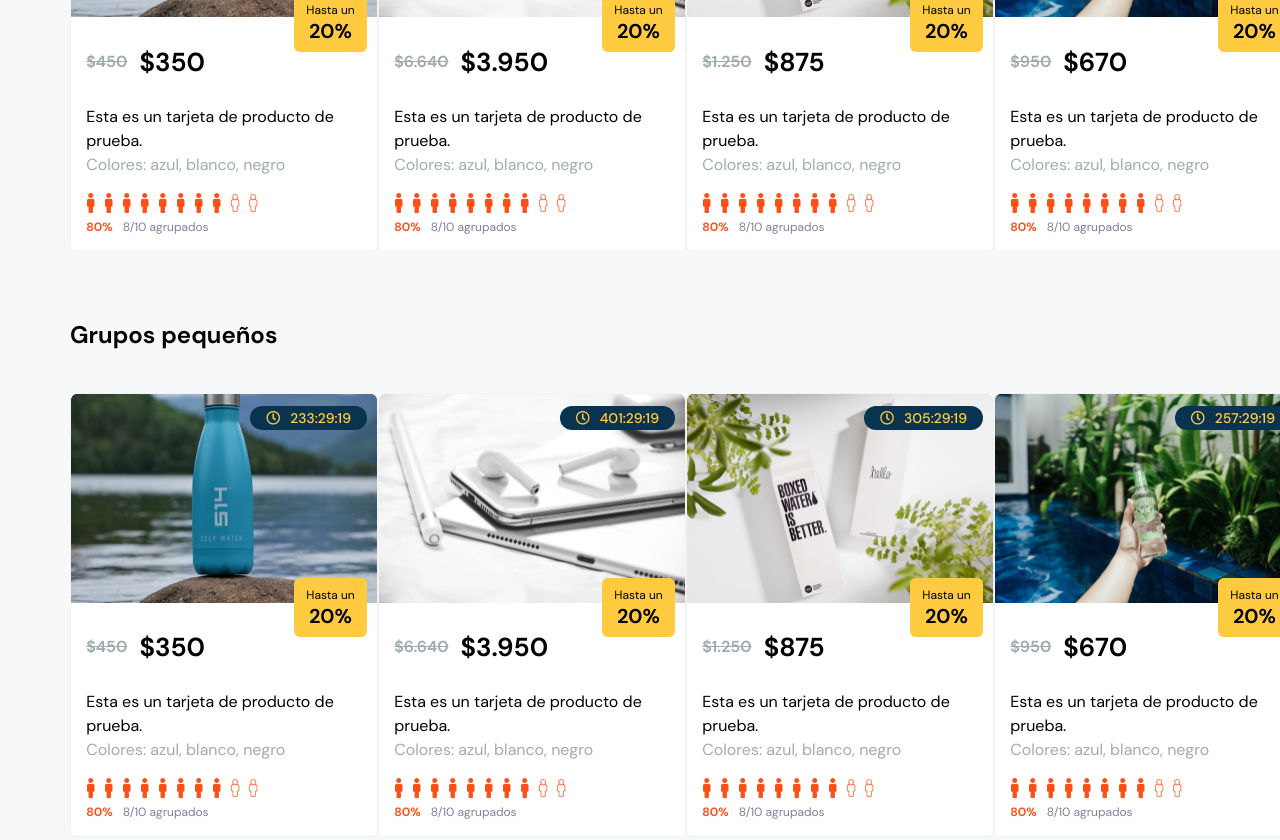
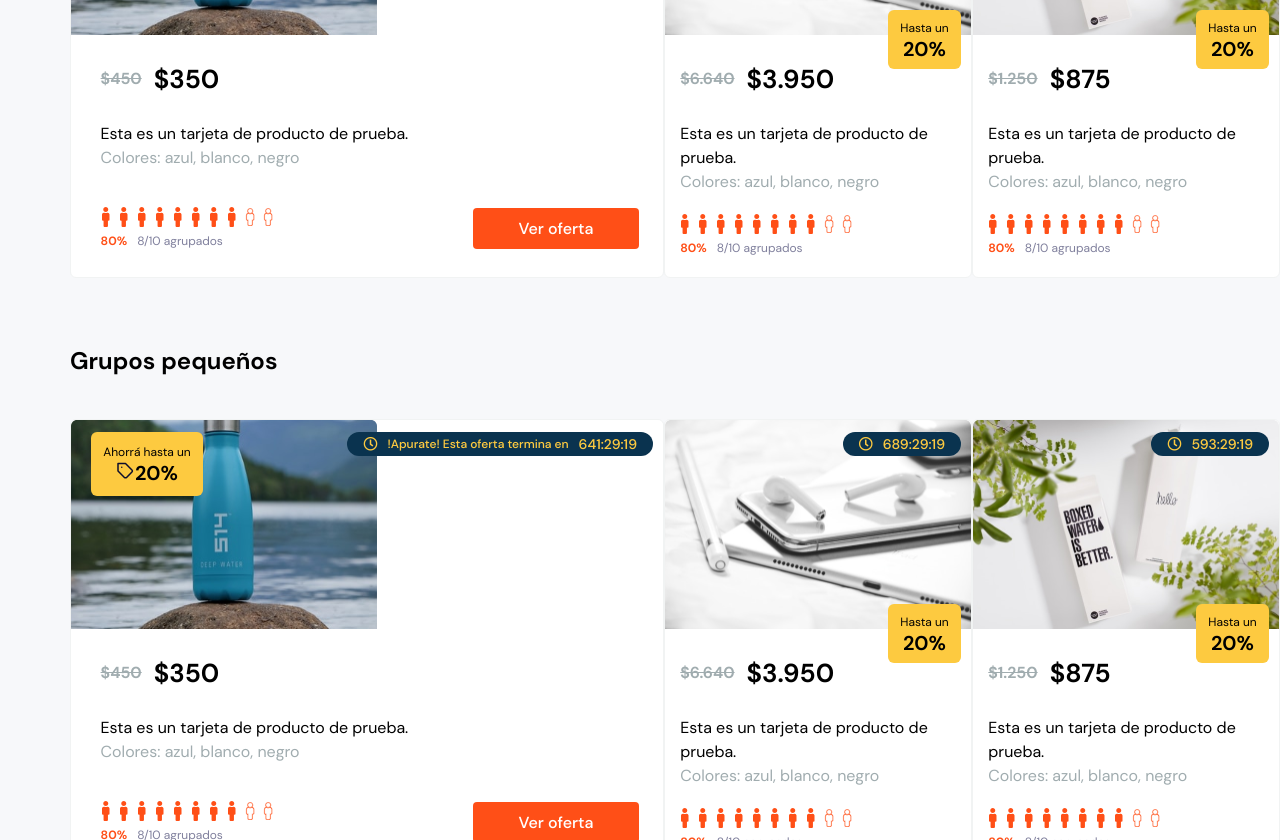
Before and after one commit to hjgonzalez06/cg-app, a React (Create React App) app: page / in a window 1280 px wide. Shown: the part 1960-2800 px from the top of the page. Built offline with nearby package versions, Linux system fonts and the light colour scheme.

Commit message:
Implement extended ProductCards

```diff
--- a/src/components/CategoryListContainer/index.js
+++ b/src/components/CategoryListContainer/index.js
@@ -9,9 +9,7 @@ const CategoryListContainer = () => {
   const categoryList = useCategoryList()
 
   return (
-    Object.entries(categoryList).map(([categoryTitle, productIds]) => {
-      const featuredProductId = productIds[0]
-
+    Object.entries(categoryList).map(([categoryTitle, { productIds, featuredProductId }]) => {
       return (
           <>
               <h2 className={classes.categoryTitle}>{categoryTitle}</h2>
--- a/src/components/CountdownTimer/index.js
+++ b/src/components/CountdownTimer/index.js
@@ -1,19 +1,23 @@
 import React from 'react'
 import PropTypes from 'prop-types'
+import classnames from 'classnames'
 
 import classes from './styles.module.scss'
 
-const CountdownTimer = ({ remainingTime }) => {
+const CountdownTimer = ({ remainingTime, extended }) => {
   return (
-    <div className={classes.countdownTimer}>
-      <i className={'far fa-clock'} />
-      <span>{remainingTime}</span>
+    <div className={classnames(classes.countdownTimer, { [classes.extended]: extended })}>
+    {extended
+      ? <><i className={'far fa-clock'} /><span>!Apurate! Esta oferta termina en</span><span>{remainingTime}</span></>
+      : <><i className={'far fa-clock'} /><span>{remainingTime}</span></>
+    }
     </div>
   )
 }
 
 CountdownTimer.propTypes = {
-  remainingTime: PropTypes.string
+  remainingTime: PropTypes.string,
+  extended: PropTypes.bool
 }
 
 export default CountdownTimer
--- a/src/components/CountdownTimer/styles.module.scss
+++ b/src/components/CountdownTimer/styles.module.scss
@@ -19,4 +19,12 @@
     line-height: 22px;
     margin: auto 0 auto 5px;
   }
+
+  &.extended {
+    & > span:first-of-type {
+      font-size: 12px;
+      line-height: 22px;
+      margin: auto 5px;
+    }
+  }
 }
--- a/src/components/CountdownTimerContainer/index.js
+++ b/src/components/CountdownTimerContainer/index.js
@@ -6,7 +6,7 @@ import calculateRemainingTime from '../../utils/calculateRemainingTime'
 
 const RECALCULATE_TIME = 1000
 
-const CountdownTimerContainer = ({ expirationDate }) => {
+const CountdownTimerContainer = ({ expirationDate, extended }) => {
   const [remainingTime, setRemainingTime] = useState(() => calculateRemainingTime(expirationDate))
 
   useEffect(() => {
@@ -18,12 +18,13 @@ const CountdownTimerContainer = ({ expirationDate }) => {
   }, [expirationDate])
 
   return (
-    <CountdownTimer remainingTime={remainingTime} />
+    <CountdownTimer remainingTime={remainingTime} extended={extended} />
   )
 }
 
 CountdownTimerContainer.propTypes = {
-  expirationDate: PropTypes.string
+  expirationDate: PropTypes.string,
+  extended: PropTypes.bool
 }
 
 export default CountdownTimerContainer
--- a/src/components/GroupOccupancy/index.js
+++ b/src/components/GroupOccupancy/index.js
@@ -1,13 +1,14 @@
 import React from 'react'
 import PropTypes from 'prop-types'
+import classnames from 'classnames'
 
 import Units from './Units'
 
 import classes from './styles.module.scss'
 
-const GroupOccupancy = ({ groupCapacity, subscriptorsNumber, occupancyPercentage }) => {
+const GroupOccupancy = ({ groupCapacity, subscriptorsNumber, occupancyPercentage, extended }) => {
   return (
-    <div className={classes.groupOccupancy}>
+    <div className={classnames(classes.groupOccupancy, { [classes.extended]: extended })}>
       <Units groupCapacity={groupCapacity} occupancyPercentage={occupancyPercentage} />
       <div className={classes.occupancyInfo}>
         <span>{`${occupancyPercentage}%`}</span>
@@ -20,7 +21,8 @@ const GroupOccupancy = ({ groupCapacity, subscriptorsNumber, occupancyPercentage
 GroupOccupancy.propTypes = {
   groupCapacity: PropTypes.number,
   subscriptorsNumber: PropTypes.number,
-  occupancyPercentage: PropTypes.number
+  occupancyPercentage: PropTypes.number,
+  extended: PropTypes.bool
 }
 
 export default GroupOccupancy
--- a/src/components/GroupOccupancy/styles.module.scss
+++ b/src/components/GroupOccupancy/styles.module.scss
@@ -1,6 +1,10 @@
 .groupOccupancy {
   padding: 0 5%;
-  margin-bottom: 5%;
+  margin: 20px auto;
+
+  &.extended {
+    margin: 37px auto auto;
+  }
 }
 
 .occupancyIcons {
--- a/src/components/ProductCard/index.js
+++ b/src/components/ProductCard/index.js
@@ -1,8 +1,10 @@
 import React from 'react'
 import PropTypes from 'prop-types'
+import classnames from 'classnames'
 
 import CountdownTimerContainer from '../CountdownTimerContainer'
 import GroupOccupancy from '../GroupOccupancy'
+import priceTag from '../../assets/badge-icon/price-tag.svg'
 
 import classes from './styles.module.scss'
 
@@ -20,13 +22,14 @@ const ProductCard = ({
   extended
 }) => {
   return (
-    <div className={classes.productCard}>
+    <div className={classnames(classes.productCard, { [classes.extended]: extended })}>
       <div className={classes.imgContainer}>
         <img src={productPhotoUrl} alt='' />
-        <CountdownTimerContainer expirationDate={expirationDate} />
-        <div className={classes.discountBadge}>
-          <h4>Hasta un <span>{discountPercentage}</span>
-          </h4>
+        <CountdownTimerContainer expirationDate={expirationDate} extended={extended} />
+        <div className={classnames(classes.discountBadge, { [classes.extended]: extended })}>
+          {extended
+            ? <h4>Ahorrá hasta un <span><img src={priceTag} role="presentation" />{discountPercentage}</span></h4>
+            : <h4>Hasta un <span>{discountPercentage}</span></h4>}
         </div>
       </div>
       <div className={classes.productInfo}>
@@ -41,7 +44,9 @@ const ProductCard = ({
         groupCapacity={groupCapacity}
         subscriptorsNumber={subscriptorsNumber}
         occupancyPercentage={occupancyPercentage}
+        extended={extended}
       />
+      {extended && <button className={classes.offerButton}>Ver oferta</button>}
     </div>
   )
 }
@@ -56,7 +61,7 @@ ProductCard.propTypes = {
   colors: PropTypes.string,
   groupCapacity: PropTypes.number,
   subscriptorsNumber: PropTypes.number,
-  occupancyPercentage: PropTypes.string,
+  occupancyPercentage: PropTypes.number,
   extended: PropTypes.bool
 }
 
--- a/src/components/ProductCard/styles.module.scss
+++ b/src/components/ProductCard/styles.module.scss
@@ -4,6 +4,12 @@
   border: 1px solid #F1F3F3;
   border-radius: 6px;
   margin: auto;
+
+  &.extended {
+    width: 635px;
+    position: relative;
+    margin: 0 auto;
+  }
 }
 
 .imgContainer {
@@ -11,6 +17,7 @@
   width: 100%;
   height: 210px;
   background: #FFFFFF;
+  border-radius: 6px;
 
   & > img {
     object-fit: fill;
@@ -35,12 +42,25 @@
     font-size: 12px;
     line-height: 18px;
     text-align: center;
-    margin: 0;
+    margin: auto;
 
     & > span {
       font-weight: 700;
       font-size: 20px;
       line-height: 24px;
+    }
+  }
+
+  &.extended {
+    width: 112px;
+    height: 64px;
+    top: 12px;
+    left: 20px;
+
+    & > span {
+      & > img {
+        font-size: 18px;
+      }
     }
   }
 }
@@ -77,3 +97,24 @@
     margin-left: 6px;
   }
 }
+
+.offerButton {
+  width: 166px;
+  height: 41px;
+  padding: 10px auto;
+  background: #FF4F17;
+  border-radius: 4px;
+  border-color: transparent;
+  cursor: pointer;
+  position: absolute;
+  bottom: 28px;
+  right: 24px;
+
+  font-family: 'DM Sans';
+  font-style: normal;
+  font-weight: 500;
+  font-size: 16px;
+  line-height: 21px;
+  text-align: center;
+  color: #FFFFFF;
+}
--- a/src/components/ProductListContainer/index.js
+++ b/src/components/ProductListContainer/index.js
@@ -9,9 +9,13 @@ import classes from './styles.module.scss'
 const ProductListContainer = ({ productIds, featuredProductId }) => {
   const productList = useProductList()
 
+  const getProductsFilteredById = (productsIds) => {
+    return productList.filter((product) => productsIds.includes(product.id))
+  }
+
   return (
     <div className={classes.productList}>
-      {productList.map(({
+      {getProductsFilteredById(productIds).map(({
         id,
         productPhotoUrl,
         listPrice,
--- a/src/hooks/useCategoryList.js
+++ b/src/hooks/useCategoryList.js
@@ -1,10 +1,25 @@
 const useCategoryList = () => {
   const fakeCategoryList = {
-    '¡Última chance!': ['1', '2', '3', '4'],
-    'Los más populares': ['1', '2', '3', '4'],
-    'Compra en dúo': ['1', '2', '3', '4'],
-    'Grupos pequeños': ['1', '2', '3', '4'],
-    'Grupos grandes': ['1', '2', '3', '4']
+    '¡Última chance!': {
+      productIds: ['1', '2', '3', '4'],
+      featuredProductId: ''
+    },
+    'Los más populares': {
+      productIds: ['1', '2', '3', '4'],
+      featuredProductId: ''
+    },
+    'Compra en dúo': {
+      productIds: ['1', '2', '3'],
+      featuredProductId: '1'
+    },
+    'Grupos pequeños': {
+      productIds: ['1', '2', '3'],
+      featuredProductId: '1'
+    },
+    'Grupos grandes': {
+      productIds: ['1', '2', '3'],
+      featuredProductId: '1'
+    }
   }
 
   return fakeCategoryList
--- a/src/hooks/useProductList.js
+++ b/src/hooks/useProductList.js
@@ -11,7 +11,7 @@ const useProductList = () => {
       listPrice: '$450',
       discountedPrice: '$350',
       discountPercentage: '20%',
-      expirationDate: '2021-02-08',
+      expirationDate: '2021-02-25',
       description: 'Esta es un tarjeta de producto de prueba.',
       colors: ['azul', 'blanco', 'negro'],
       groupCapacity: 10,
@@ -24,7 +24,7 @@ const useProductList = () => {
       listPrice: '$6.640',
       discountedPrice: '$3.950',
       discountPercentage: '20%',
-      expirationDate: '2021-02-15',
+      expirationDate: '2021-02-27',
       description: 'Esta es un tarjeta de producto de prueba.',
       colors: ['azul', 'blanco', 'negro'],
       groupCapacity: 10,
@@ -37,7 +37,7 @@ const useProductList = () => {
       listPrice: '$1.250',
       discountedPrice: '$875',
       discountPercentage: '20%',
-      expirationDate: '2021-02-11',
+      expirationDate: '2021-02-23',
       description: 'Esta es un tarjeta de producto de prueba.',
       colors: ['azul', 'blanco', 'negro'],
       groupCapacity: 10,
@@ -50,7 +50,7 @@ const useProductList = () => {
       listPrice: '$950',
       discountedPrice: '$670',
       discountPercentage: '20%',
-      expirationDate: '2021-02-09',
+      expirationDate: '2021-02-24',
       description: 'Esta es un tarjeta de producto de prueba.',
       colors: ['azul', 'blanco', 'negro'],
       groupCapacity: 10,
```
Also changed, not shown: src/assets/badge-icon/price-tag.svg (added).
